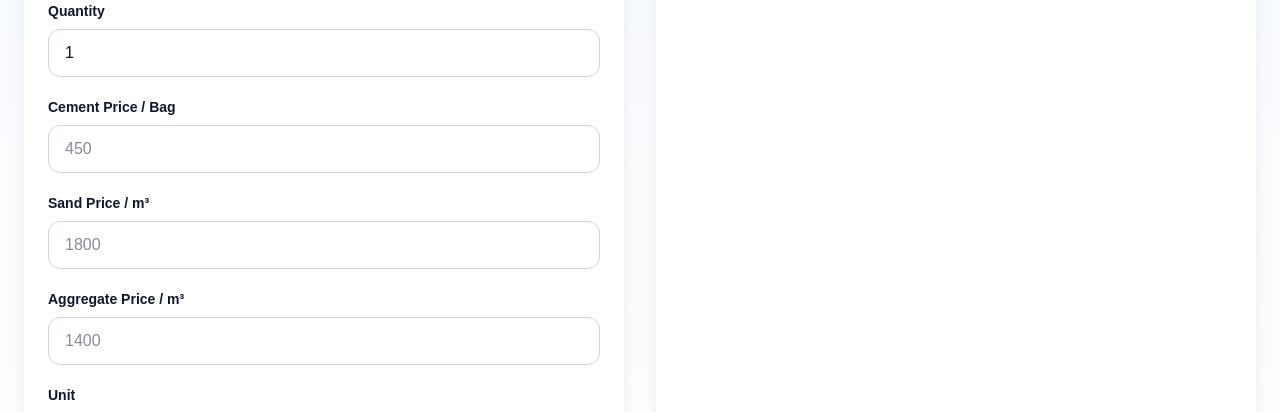
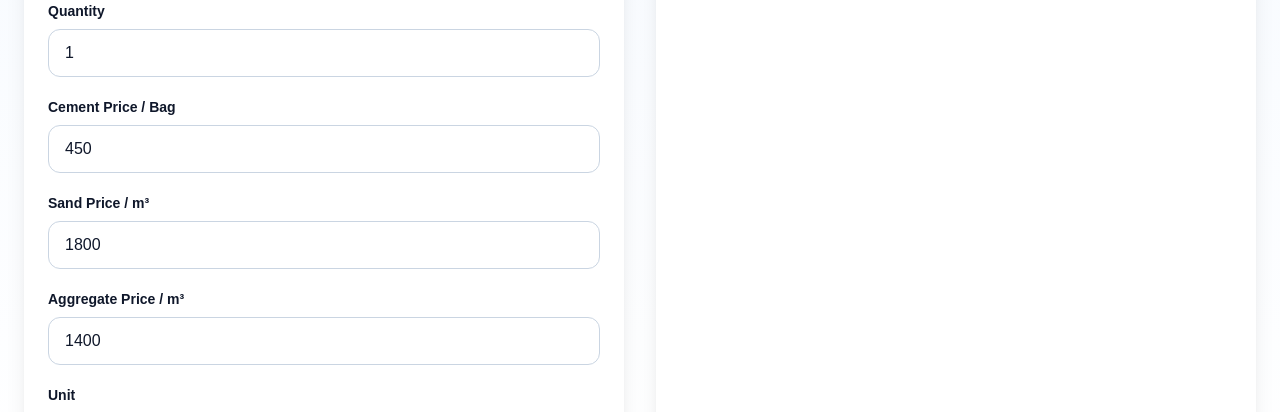
Before and after one commit to km7max-cmd/cornerspan, a Next.js app: page /calculators/concrete in a window 1280 px wide. Shown: the part 800-1212 px from the top of the page. Built offline with nearby package versions, Linux system fonts and the light colour scheme.

Commit message:
Add price props to ConcreteCalculator component

```diff
--- a/app/calculators/concrete/ConcreteCalculator.tsx
+++ b/app/calculators/concrete/ConcreteCalculator.tsx
@@ -224,12 +224,18 @@ const handleClearHistory = () => {
   width={width}
   depth={depth}
   quantity={quantity}
+cementPrice={cementPrice}
+sandPrice={sandPrice}
+aggregatePrice={aggregatePrice}
   unit={unit}
   error={error}
   setLength={setLength}
   setWidth={setWidth}
   setDepth={setDepth}
   setQuantity={setQuantity}
+setCementPrice={setCementPrice}
+setSandPrice={setSandPrice}
+setAggregatePrice={setAggregatePrice}
   setUnit={setUnit}
   onCalculate={handleCalculate}
 />
```
